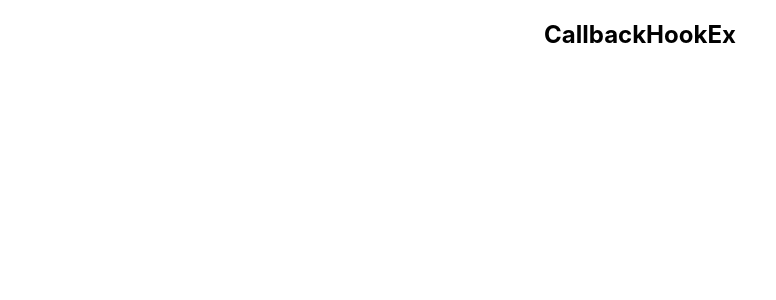
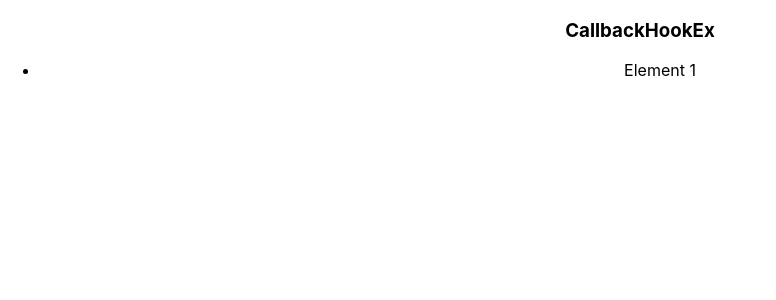
Before and after one commit to Saoa35/my-app_6-hooks, a React (Create React App) app: page / in a window 1280 px wide. Shown: the top 300 px of the page, without its empty margins (0-776 px from the left). Built offline with nearby package versions, Linux system fonts and the light colour scheme.

Commit message:
+ ItemsList comp

```diff
--- a/src/components/CallbackHookEx/CallbackHookEx.js
+++ b/src/components/CallbackHookEx/CallbackHookEx.js
@@ -1,10 +1,36 @@
-import React from "react";
+import React, { useEffect, useState } from "react";
+
+const ItemsList = ({getData}) => {
+
+    const [state, setState] = useState(null);
+
+    useEffect(() => {
+        const data = getData();
+        setState(data);
+    }, [getData])
+
+    return (
+        <ul>
+            {state?.map(el => <li key={el}>{el}</li>)}
+        </ul>
+    )
+}
 
 const CallbackHookEx = () => {
 
+    const [state, setState] = useState(1);
+    const [state2, setState2] = useState(1);
+
+    const getData = () => {
+        console.log('render!');
+
+        return new Array(state).fill(null).map((_,idx) => `Element ${idx + 1}`);
+    }
+
     return(
         <div>
-            <h2>CallbackHookEx</h2>
+            <h3>CallbackHookEx</h3>
+            <ItemsList getData={getData}/>
         </div>
     )
 }
```
